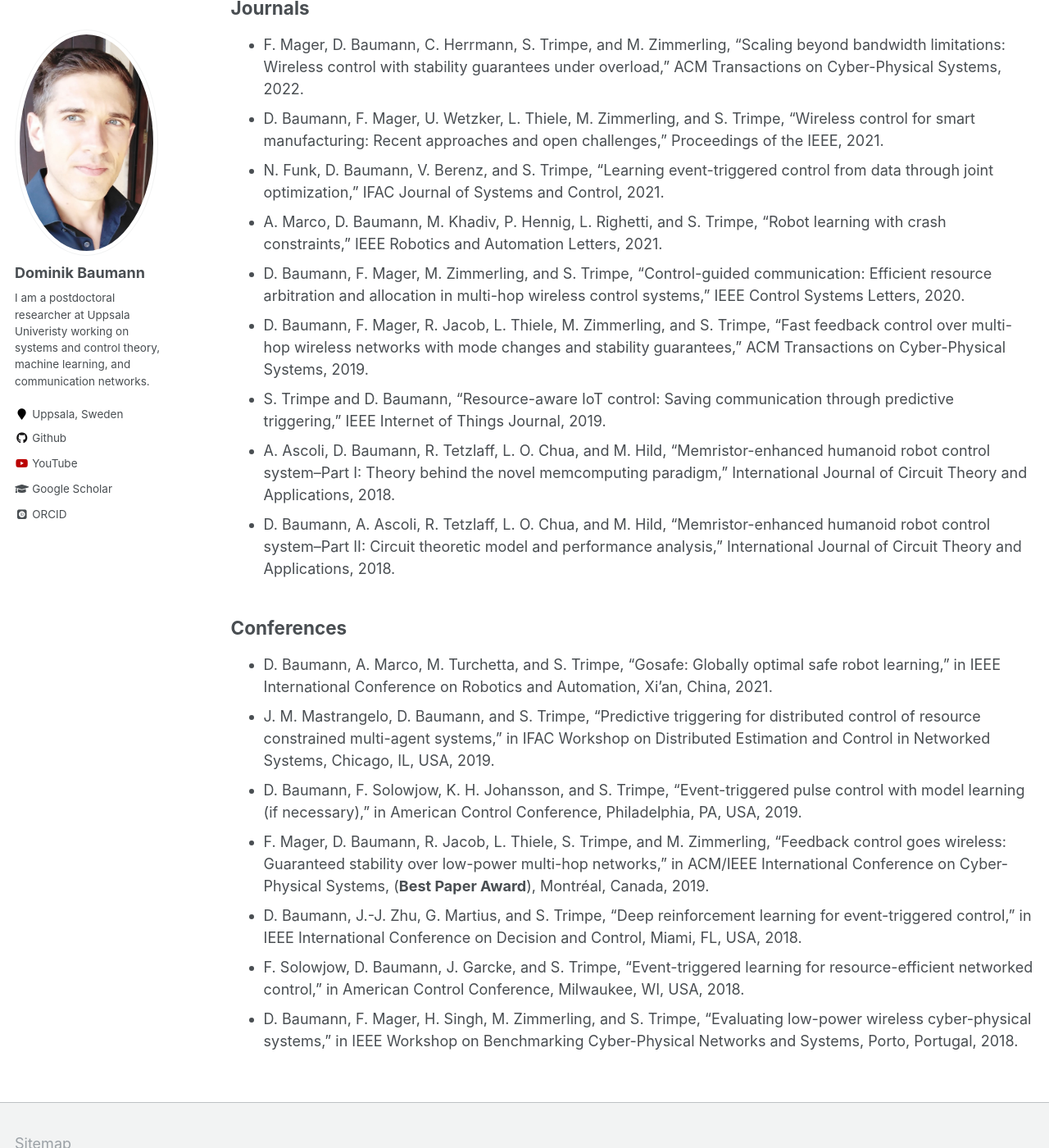
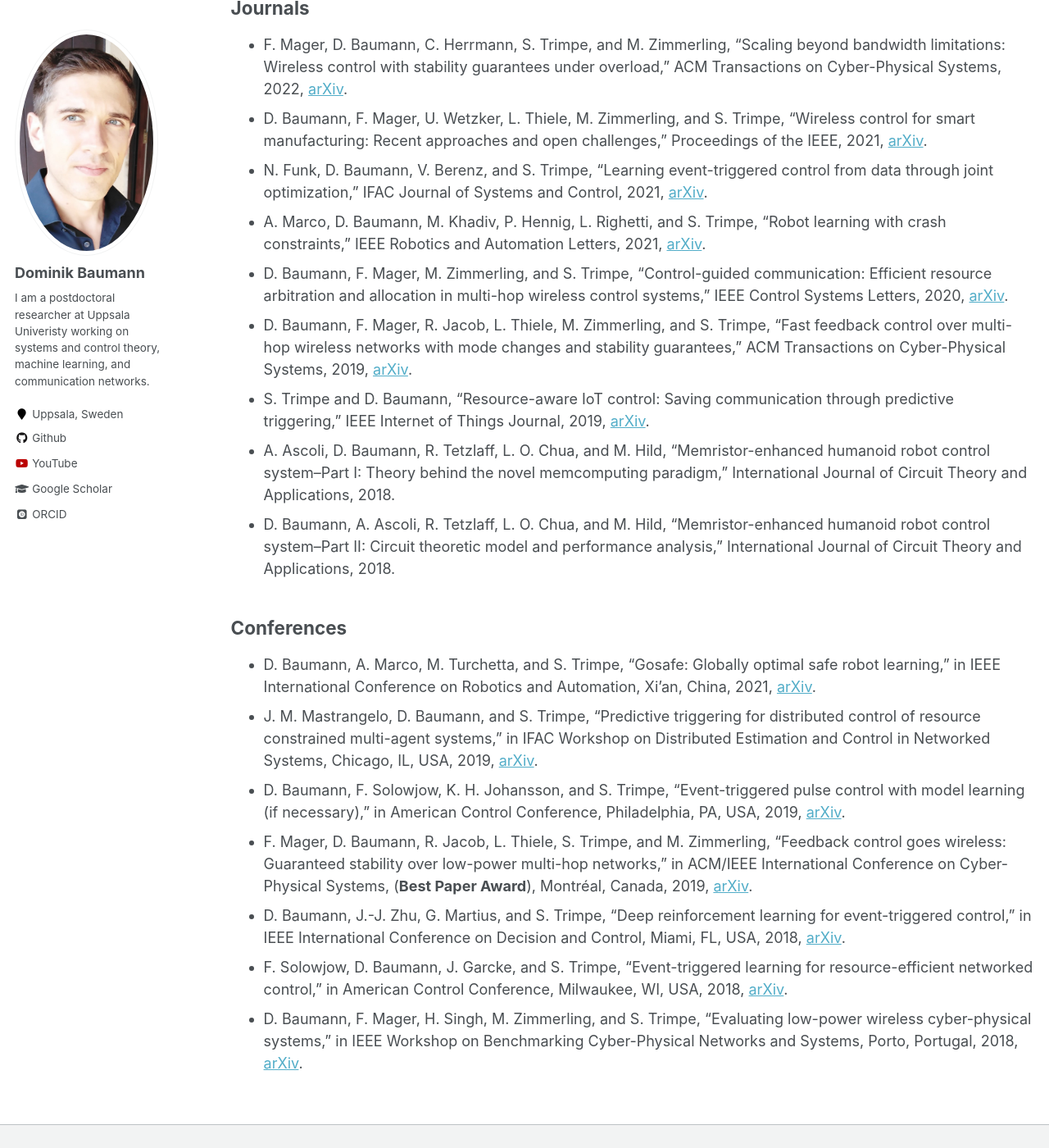
Before and after one commit to baumanndominik/baumanndominik.github.io, a Jekyll site: the page built from _pages/publications.md, in a window 1280 px wide and 1400 px high, scrolled down 240 px. Shown: the whole window at 82% size. Built offline with Jekyll 4.4.1, drawn with Linux system fonts in a browser that asks for light colours; some web fonts are replaced.

Commit message:
add arXiv links

```diff
--- a/_pages/publications.md
+++ b/_pages/publications.md
@@ -9,22 +9,22 @@ You can also find my articles on [my Google Scholar profile](https://scholar.goo
 
 ## Journals
 
-* F. Mager, D. Baumann, C. Herrmann, S. Trimpe, and M. Zimmerling, “Scaling beyond bandwidth limitations: Wireless control with stability guarantees under overload,” ACM Transactions on Cyber-Physical Systems, 2022.
-* D. Baumann, F. Mager, U. Wetzker, L. Thiele, M. Zimmerling, and S. Trimpe, “Wireless control for smart manufacturing: Recent approaches and open challenges,” Proceedings of the IEEE, 2021.
-* N. Funk, D. Baumann, V. Berenz, and S. Trimpe, “Learning event-triggered control from data through joint optimization,” IFAC Journal of Systems and Control, 2021.
-* A. Marco, D. Baumann, M. Khadiv, P. Hennig, L. Righetti, and S. Trimpe, “Robot learning with crash constraints,” IEEE Robotics and Automation Letters, 2021.
-* D. Baumann, F. Mager, M. Zimmerling, and S. Trimpe, “Control-guided communication: Efficient resource arbitration and allocation in multi-hop wireless control systems,” IEEE Control Systems Letters, 2020.
-* D. Baumann, F. Mager, R. Jacob, L. Thiele, M. Zimmerling, and S. Trimpe, “Fast feedback control over multi-hop wireless networks with mode changes and stability guarantees,” ACM Transactions on Cyber-Physical Systems, 2019.
-* S. Trimpe and D. Baumann, “Resource-aware IoT control: Saving communication through predictive triggering,” IEEE Internet of Things Journal, 2019.
+* F. Mager, D. Baumann, C. Herrmann, S. Trimpe, and M. Zimmerling, “Scaling beyond bandwidth limitations: Wireless control with stability guarantees under overload,” ACM Transactions on Cyber-Physical Systems, 2022, [arXiv](https://arxiv.org/abs/2104.07989).
+* D. Baumann, F. Mager, U. Wetzker, L. Thiele, M. Zimmerling, and S. Trimpe, “Wireless control for smart manufacturing: Recent approaches and open challenges,” Proceedings of the IEEE, 2021, [arXiv](https://arxiv.org/abs/2010.09087).
+* N. Funk, D. Baumann, V. Berenz, and S. Trimpe, “Learning event-triggered control from data through joint optimization,” IFAC Journal of Systems and Control, 2021, [arXiv](https://arxiv.org/abs/2008.04712).
+* A. Marco, D. Baumann, M. Khadiv, P. Hennig, L. Righetti, and S. Trimpe, “Robot learning with crash constraints,” IEEE Robotics and Automation Letters, 2021, [arXiv](https://arxiv.org/abs/2010.08669).
+* D. Baumann, F. Mager, M. Zimmerling, and S. Trimpe, “Control-guided communication: Efficient resource arbitration and allocation in multi-hop wireless control systems,” IEEE Control Systems Letters, 2020, [arXiv](https://arxiv.org/abs/1906.03458).
+* D. Baumann, F. Mager, R. Jacob, L. Thiele, M. Zimmerling, and S. Trimpe, “Fast feedback control over multi-hop wireless networks with mode changes and stability guarantees,” ACM Transactions on Cyber-Physical Systems, 2019, [arXiv](https://arxiv.org/abs/1909.10873).
+* S. Trimpe and D. Baumann, “Resource-aware IoT control: Saving communication through predictive triggering,” IEEE Internet of Things Journal, 2019, [arXiv](https://arxiv.org/abs/1901.07531).
 * A. Ascoli, D. Baumann, R. Tetzlaff, L. O. Chua, and M. Hild, “Memristor-enhanced humanoid robot control system–Part I: Theory behind the novel memcomputing paradigm,” International Journal of Circuit Theory and Applications, 2018.
 * D. Baumann, A. Ascoli, R. Tetzlaff, L. O. Chua, and M. Hild, “Memristor-enhanced humanoid robot control system–Part II: Circuit theoretic model and performance analysis,” International Journal of Circuit Theory and Applications, 2018.
 
 ## Conferences
 
-* D. Baumann, A. Marco, M. Turchetta, and S. Trimpe, “Gosafe: Globally optimal safe robot learning,” in IEEE International Conference on Robotics and Automation, Xi’an, China, 2021.
-* J. M. Mastrangelo, D. Baumann, and S. Trimpe, “Predictive triggering for distributed control of resource constrained multi-agent systems,” in IFAC Workshop on Distributed Estimation and Control in Networked Systems, Chicago, IL, USA, 2019.
-* D. Baumann, F. Solowjow, K. H. Johansson, and S. Trimpe, “Event-triggered pulse control with model learning (if necessary),” in American Control Conference, Philadelphia, PA, USA, 2019.
-* F. Mager, D. Baumann, R. Jacob, L. Thiele, S. Trimpe, and M. Zimmerling, “Feedback control goes wireless: Guaranteed stability over low-power multi-hop networks,” in ACM/IEEE International Conference on Cyber-Physical Systems, (**Best Paper Award**), Montréal, Canada, 2019.
-* D. Baumann, J.-J. Zhu, G. Martius, and S. Trimpe, “Deep reinforcement learning for event-triggered control,” in IEEE International Conference on Decision and Control, Miami, FL, USA, 2018.
-* F. Solowjow, D. Baumann, J. Garcke, and S. Trimpe, “Event-triggered learning for resource-efficient networked control,” in American Control Conference, Milwaukee, WI, USA, 2018.
-* D. Baumann, F. Mager, H. Singh, M. Zimmerling, and S. Trimpe, “Evaluating low-power wireless cyber-physical systems,” in IEEE Workshop on Benchmarking Cyber-Physical Networks and Systems, Porto, Portugal, 2018.
+* D. Baumann, A. Marco, M. Turchetta, and S. Trimpe, “Gosafe: Globally optimal safe robot learning,” in IEEE International Conference on Robotics and Automation, Xi’an, China, 2021, [arXiv](https://arxiv.org/abs/2105.13281).
+* J. M. Mastrangelo, D. Baumann, and S. Trimpe, “Predictive triggering for distributed control of resource constrained multi-agent systems,” in IFAC Workshop on Distributed Estimation and Control in Networked Systems, Chicago, IL, USA, 2019, [arXiv](https://arxiv.org/abs/1907.12300).
+* D. Baumann, F. Solowjow, K. H. Johansson, and S. Trimpe, “Event-triggered pulse control with model learning (if necessary),” in American Control Conference, Philadelphia, PA, USA, 2019, [arXiv](https://arxiv.org/abs/1903.08046).
+* F. Mager, D. Baumann, R. Jacob, L. Thiele, S. Trimpe, and M. Zimmerling, “Feedback control goes wireless: Guaranteed stability over low-power multi-hop networks,” in ACM/IEEE International Conference on Cyber-Physical Systems, (**Best Paper Award**), Montréal, Canada, 2019, [arXiv](https://arxiv.org/abs/1804.08986).
+* D. Baumann, J.-J. Zhu, G. Martius, and S. Trimpe, “Deep reinforcement learning for event-triggered control,” in IEEE International Conference on Decision and Control, Miami, FL, USA, 2018, [arXiv](https://arxiv.org/abs/1809.05152).
+* F. Solowjow, D. Baumann, J. Garcke, and S. Trimpe, “Event-triggered learning for resource-efficient networked control,” in American Control Conference, Milwaukee, WI, USA, 2018, [arXiv](https://arxiv.org/abs/1803.01802).
+* D. Baumann, F. Mager, H. Singh, M. Zimmerling, and S. Trimpe, “Evaluating low-power wireless cyber-physical systems,” in IEEE Workshop on Benchmarking Cyber-Physical Networks and Systems, Porto, Portugal, 2018, [arXiv](https://arxiv.org/abs/1804.09582).
```
